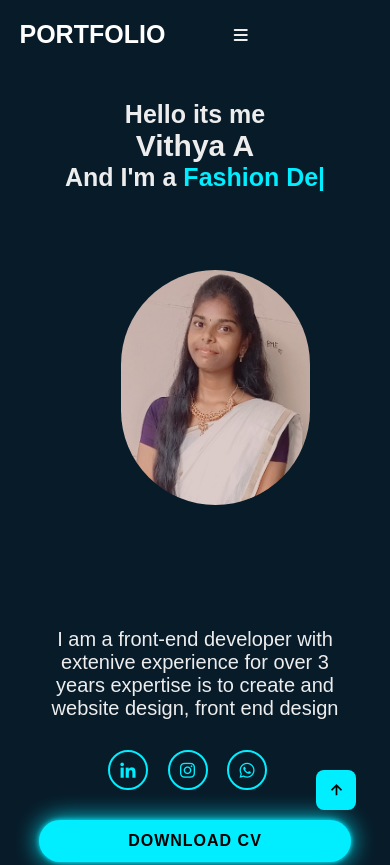
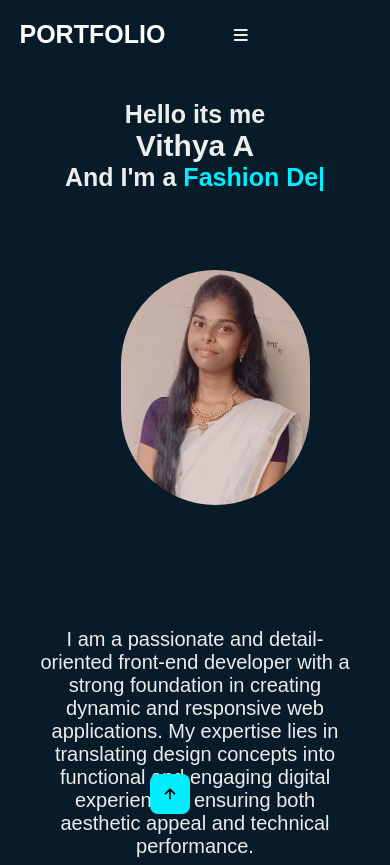
Before and after one commit to Vino08092004/vithya, a plain HTML site: page index.html in a window 390 px wide. Shown: the top 865 px of the page. Drawn offline with nearby package versions, Linux system fonts and the light colour scheme.

Commit message:
changed the css

```diff
--- a/index.html
+++ b/index.html
@@ -30,8 +30,7 @@
                   <h3>Hello its me</h3>
                   <h1>Vithya A</h1>
                   <h3>And I'm a <span class="text"></span> </h3>
-                  <p>I am a front-end developer with extenive experience for over 3
-                     years expertise is to create and website design, front end design</p>
+                  <p>I am a passionate and detail-oriented front-end developer with a strong foundation in creating dynamic and responsive web applications. My expertise lies in translating design concepts into functional and engaging digital experiences, ensuring both aesthetic appeal and technical performance.</p>
                     <div class="home-sci">
                    <a href="https://www.linkedin.com/in/vithya-a-cse-5a678a251?utm_source=share&utm_campaign=share_via&utm_content=profile&utm_medium=android_app"><i class='bx bxl-linkedin'></i></a>
                    <a href="#"  style="--i:7" ><i class="bx bxl-instagram"></i></a>
--- a/stylesheet.css
+++ b/stylesheet.css
@@ -847,7 +847,7 @@ margin-bottom: 2rem;
 
     }
     .about{
-        padding-top:130%;
+        padding-top:80%;
         position: inherit;
     }
     .about h2 {
@@ -949,4 +949,10 @@ margin-bottom: 2rem;
     .contact-form{
         padding-left: 5px;
     }
+    .top{
+        position: fixed;
+
+        bottom: 30px;
+        right: 200px;
+    }
 }
```
